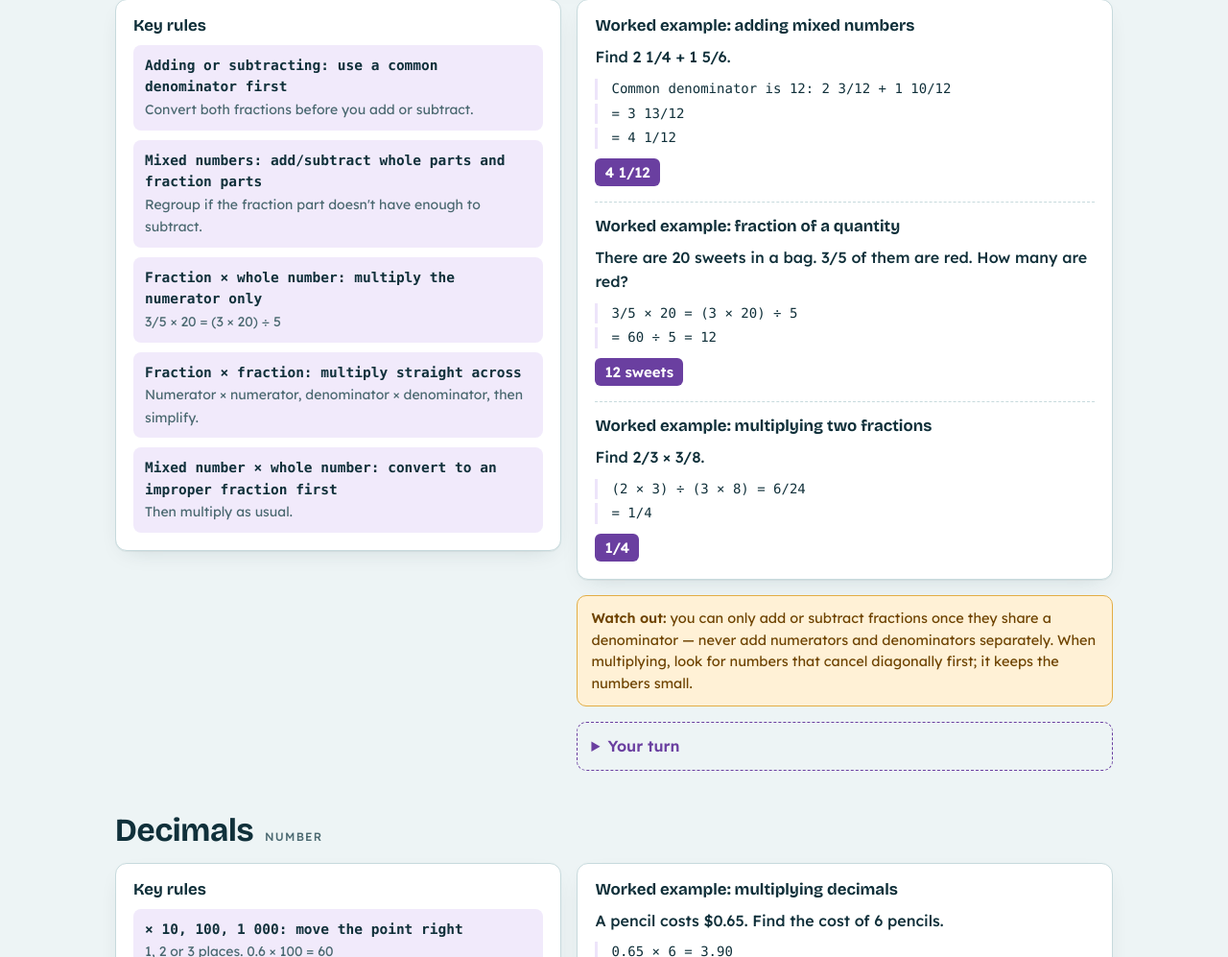
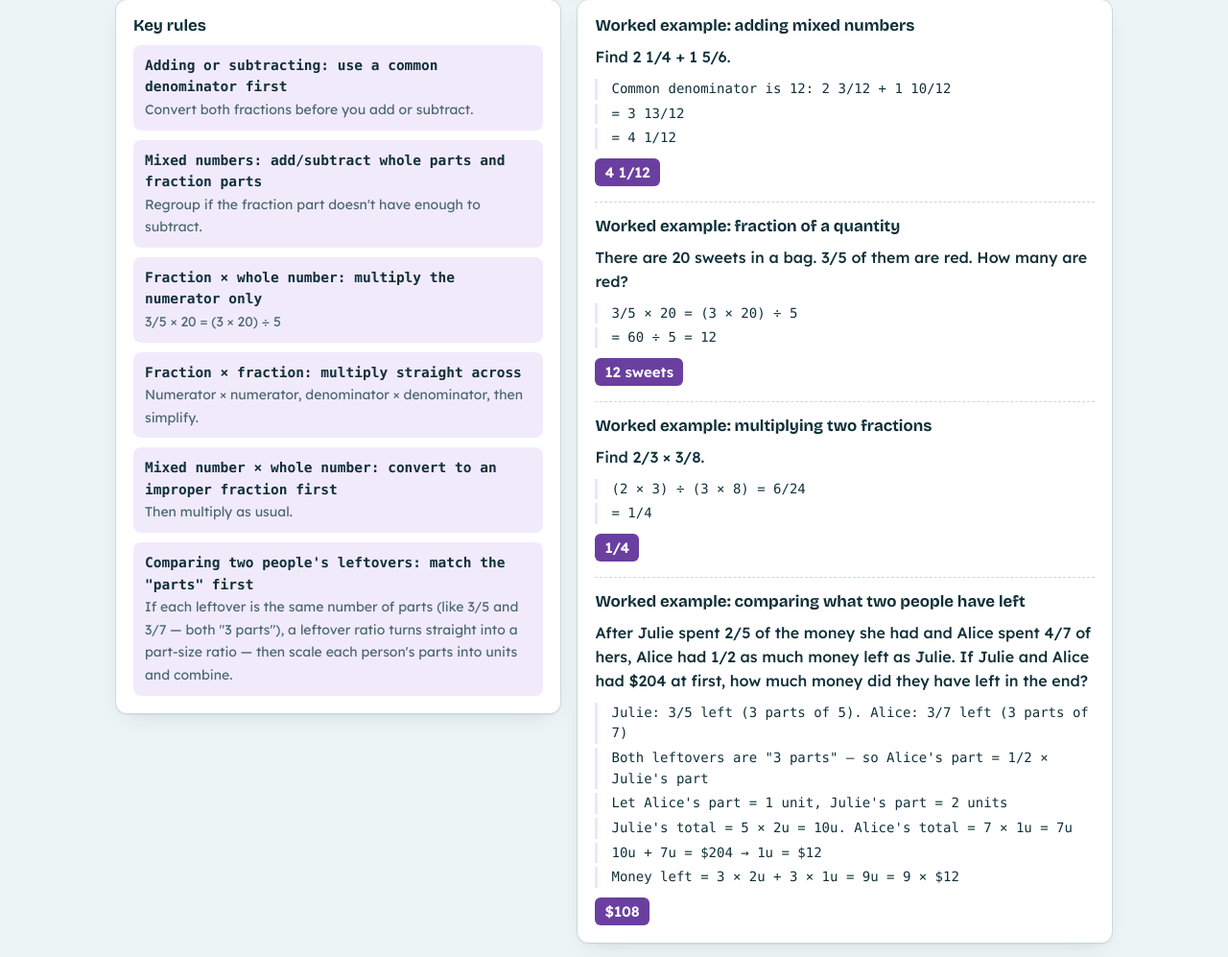
Before and after one commit to jicheng17/PSLE, a Flask app: page /math in a window 1280 px wide. Shown: the part 5503-6500 px from the top of the page at 96% size. Run offline with Flask 3, Linux system fonts and the light colour scheme.

Commit message:
Add fraction-remainder worked example (Julie & Alice) to Fractions
From the son's own worksheet (question 6): two people spend different
fractions of their money, with their leftovers related by a ratio,
and a known combined starting total. Worked out via the "matching
parts" technique (3/5 and 3/7 both leave "3 parts", so the leftover
ratio converts directly to a part-size ratio) -> $108 left in total.
Added as a new worked example plus a Key rules entry on the
technique, and extended the Watch-out box to mention it.

```diff
--- a/templates/math.html
+++ b/templates/math.html
@@ -532,6 +532,7 @@
             <li><b>Fraction × whole number: multiply the numerator only</b><span>3/5 × 20 = (3 × 20) ÷ 5</span></li>
             <li><b>Fraction × fraction: multiply straight across</b><span>Numerator × numerator, denominator × denominator, then simplify.</span></li>
             <li><b>Mixed number × whole number: convert to an improper fraction first</b><span>Then multiply as usual.</span></li>
+            <li><b>Comparing two people's leftovers: match the "parts" first</b><span>If each leftover is the same number of parts (like 3/5 and 3/7 — both "3 parts"), a leftover ratio turns straight into a part-size ratio — then scale each person's parts into units and combine.</span></li>
           </ul>
         </div>
         <div class="stack">
@@ -560,8 +561,20 @@
               <li>= 1/4</li>
             </ul>
             <span class="ans">1/4</span>
+            <hr class="sep">
+            <h3>Worked example: comparing what two people have left</h3>
+            <p class="q">After Julie spent 2/5 of the money she had and Alice spent 4/7 of hers, Alice had 1/2 as much money left as Julie. If Julie and Alice had $204 at first, how much money did they have left in the end?</p>
+            <ul class="steps">
+              <li>Julie: 3/5 left (3 parts of 5). Alice: 3/7 left (3 parts of 7)</li>
+              <li>Both leftovers are "3 parts" — so Alice's part = 1/2 × Julie's part</li>
+              <li>Let Alice's part = 1 unit, Julie's part = 2 units</li>
+              <li>Julie's total = 5 × 2u = 10u. Alice's total = 7 × 1u = 7u</li>
+              <li>10u + 7u = $204 → 1u = $12</li>
+              <li>Money left = 3 × 2u + 3 × 1u = 9u = 9 × $12</li>
+            </ul>
+            <span class="ans">$108</span>
           </div>
-          <div class="warn"><b>Watch out:</b> you can only add or subtract fractions once they share a denominator — never add numerators and denominators separately. When multiplying, look for numbers that cancel diagonally first; it keeps the numbers small.</div>
+          <div class="warn"><b>Watch out:</b> you can only add or subtract fractions once they share a denominator — never add numerators and denominators separately. When multiplying, look for numbers that cancel diagonally first; it keeps the numbers small. For a "two people, two leftovers" question, check whether both leftovers have the same number of parts (like 3/5 and 3/7) — that's what lets you compare them directly.</div>
           <details class="try">
             <summary>Your turn</summary>
             <p>Find 3/4 × 2/9.</p>
```
